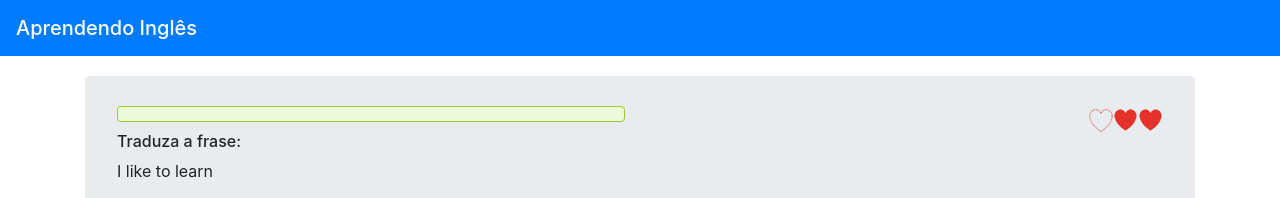
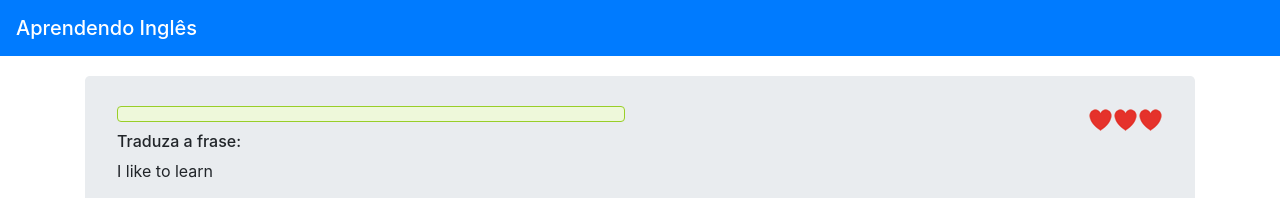
Before and after one commit to kairoLamarca/app1-angular, an Angular app: page / in a window 1280 px wide. Shown: the top 198 px of the page. Built offline with nearby package versions, Linux system fonts and the light colour scheme.

Commit message:
tentativas e ngOnChanges
implementação das tentativas utilizando o ngOnChanges

```diff
--- a/src/app/painel/painel.component.html
+++ b/src/app/painel/painel.component.html
@@ -6,7 +6,7 @@
             </div>
             <div class="col-sm-6">
                 <div class="d-flex justify-content-end">
-                    <app-tentativas></app-tentativas>
+                    <app-tentativas [tentativas]="tentativas"></app-tentativas>
                 </div>
             </div>
         </div>
--- a/src/app/painel/painel.component.ts
+++ b/src/app/painel/painel.component.ts
@@ -20,6 +20,8 @@ export class PainelComponent implements OnInit {
 
   public progresso: number = 0;
 
+  public tentativas: number = 3;
+
   constructor() {
     this.atualizaRodada();
     //this.rodadaFrase = this.frases[this.rodada];
@@ -34,7 +36,7 @@ export class PainelComponent implements OnInit {
   }
 
   public verificarResposta(): void {
-
+    //console.log(this.tentativas);
     if (this.rodadaFrase.frasePtBr == this.resposta) {
       alert('A tradução está correta');
 
@@ -43,7 +45,7 @@ export class PainelComponent implements OnInit {
 
       this.progresso = this.progresso + (100 / this.frases.length);
 
-      console.log(this.progresso);
+      //console.log(this.progresso);
 
       //console.log(this.rodada);
       //atualiza o objeto rodadaFrase
@@ -53,11 +55,19 @@ export class PainelComponent implements OnInit {
       //console.log(this.rodadaFrase);
 
     } else {
-      alert('A tradução está errada');
+      //alert('A tradução está errada');
+      //decrementar tentativas
+      this.tentativas--;
+
+      //console.log(this.tentativas);
+      if (this.tentativas === -1) {
+        alert('Você perdeu todas as tentativas');
+      }
     }
+    //console.log(this.tentativas);
   }
 
-  public atualizaRodada(): void{
+  public atualizaRodada(): void {
     //define a frase da rodada com base em alguma lógica
     this.rodadaFrase = this.frases[this.rodada];
 
--- a/src/app/tentativas/tentativas.component.ts
+++ b/src/app/tentativas/tentativas.component.ts
@@ -1,4 +1,4 @@
-import { Component, OnInit, ViewEncapsulation } from '@angular/core';
+import { Component, OnChanges, OnInit, ViewEncapsulation, Input } from '@angular/core';
 
 import { Coracao } from '../shared/coracao.model'
 
@@ -8,13 +8,15 @@ import { Coracao } from '../shared/coracao.model'
   styleUrls: ['./tentativas.component.css'],
   encapsulation: ViewEncapsulation.None
 })
-export class TentativasComponent implements OnInit {
+export class TentativasComponent implements OnInit, OnChanges {
 
-  public coracaoVazio: string = '/assets/coracao_vazio.png';
-  public coracaoCheio: string = '/assets/coracao_cheio.png';
+  // public coracaoVazio: string = '/assets/coracao_vazio.png';
+  // public coracaoCheio: string = '/assets/coracao_cheio.png';
+
+  @Input() public tentativas: number;
 
   public coracoes: Coracao[] = [
-    new Coracao(false),
+    new Coracao(true),
     new Coracao(true),
     new Coracao(true)
   ]
@@ -23,7 +25,16 @@ export class TentativasComponent implements OnInit {
     console.log(this.coracoes);
   }
 
+  ngOnChanges() {//é executado no momento de input dos dados, executado antes do OnInit
+    if (this.tentativas !== this.coracoes.length) {
+      let indice = this.coracoes.length - this.tentativas;
+      this.coracoes[indice -1].cheio = false;
+    }
+    console.log('tentativas recebidas do painel', this.tentativas);
+  }
+
   ngOnInit() {
+
   }
 
 }
```
